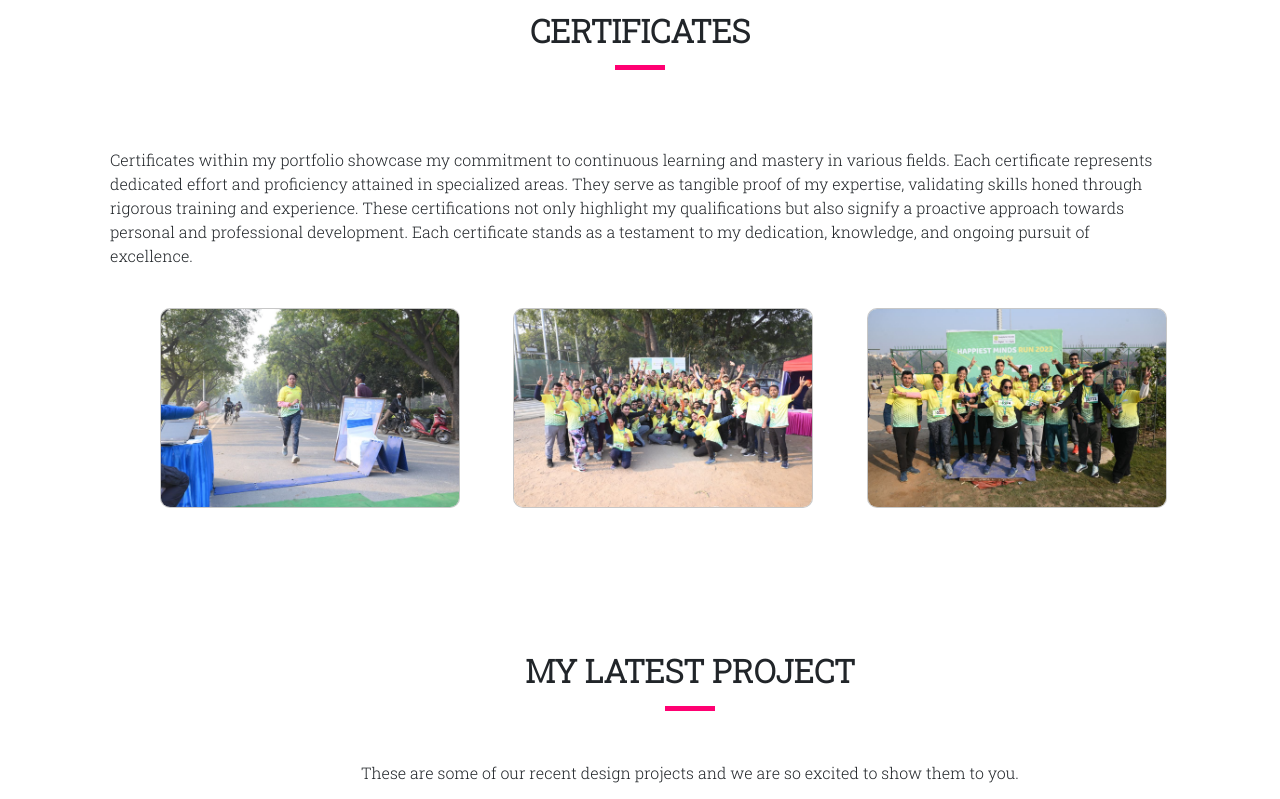
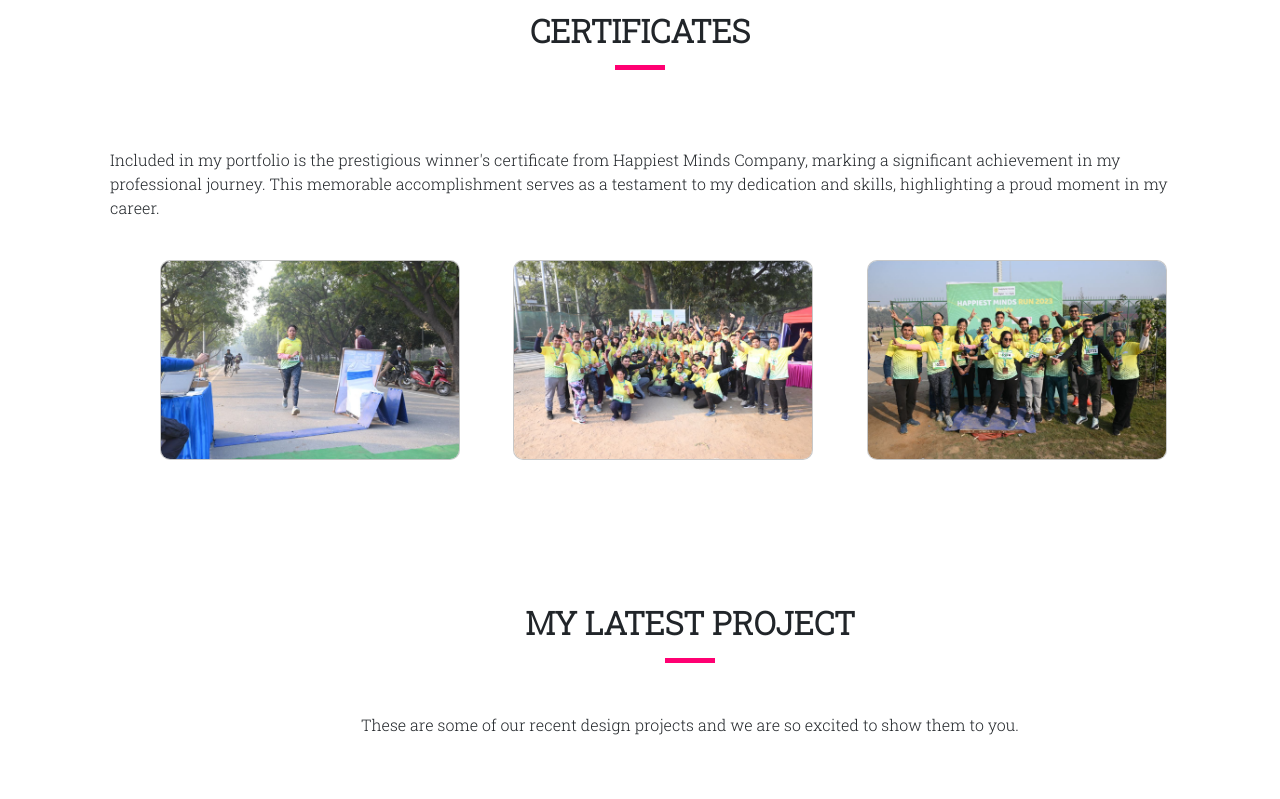
Before and after one commit to archudubey1/Portfolio_New, a React (Create React App) app: page / in a window 1280 px wide. Shown: the part 2300-3099 px from the top of the page. Built offline with nearby package versions, Linux system fonts and the light colour scheme.

Commit message:
crtificate

```diff
--- a/src/Components/Home.js
+++ b/src/Components/Home.js
@@ -346,16 +346,11 @@ const Home = () => {
 
               <div className="col-md-12 ">
                 <p className=" pt-4">
-                  Certificates within my portfolio showcase my commitment to
-                  continuous learning and mastery in various fields. Each
-                  certificate represents dedicated effort and proficiency
-                  attained in specialized areas. They serve as tangible proof of
-                  my expertise, validating skills honed through rigorous
-                  training and experience. These certifications not only
-                  highlight my qualifications but also signify a proactive
-                  approach towards personal and professional development. Each
-                  certificate stands as a testament to my dedication, knowledge,
-                  and ongoing pursuit of excellence.
+                  Included in my portfolio is the prestigious winner's
+                  certificate from Happiest Minds Company, marking a significant
+                  achievement in my professional journey. This memorable
+                  accomplishment serves as a testament to my dedication and
+                  skills, highlighting a proud moment in my career.
                 </p>
               </div>
               <div className="d-flex justify-content-center dflexright">
@@ -389,7 +384,7 @@ const Home = () => {
                         Certificate from Happiestminds
                       </p>
                       <p class="card-c__description text-center  card-c__title">
-                        Frist Rank
+                        First Rank
                       </p>
                     </div>
                   </div>
@@ -567,7 +562,7 @@ const Home = () => {
               <div className="col-md-6 form-p ">
                 <p>
                   I am available for freelance work. Connect with me via phone:
-                  9472308194or email: imarchana2015@gmail.com
+                  9472308194 or email: imarchana2015@gmail.com
                 </p>
 
                 <input
```
